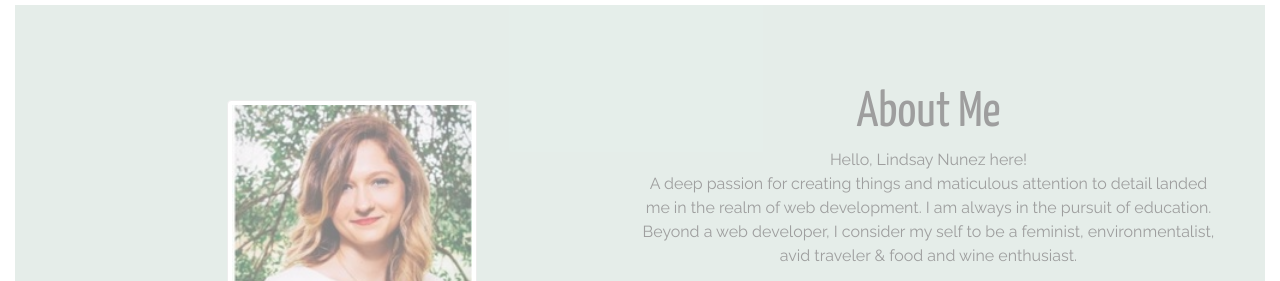
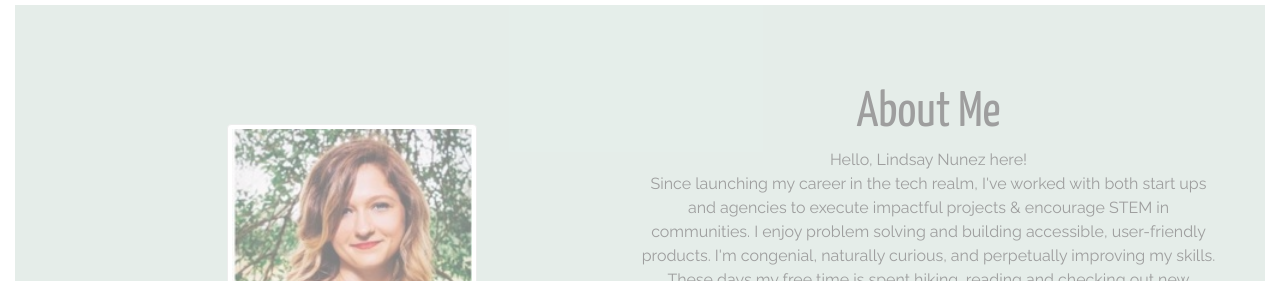
Before and after one commit to lindsayanunez/WIPportfolio, a plain HTML site: page index.html in a window 1280 px wide. Shown: the part 1627-1908 px from the top of the page. Drawn offline with nearby package versions, Linux system fonts and the light colour scheme; a script that the page names is missing.

Commit message:
Updated copy.

```diff
--- a/index.html
+++ b/index.html
@@ -84,8 +84,8 @@
   <div class="aboutText">
     <h2>About Me</h2>
     <p>Hello, Lindsay Nunez here! <br>
-    A deep passion for creating things and maticulous attention to detail landed me in the realm of web development. I am always in the pursuit of education.
-    <br>Beyond a web developer, I consider my self to be a feminist, environmentalist, avid traveler & food and wine enthusiast.</p>
+      Since launching my career in the tech realm, I've worked with both start ups and agencies to execute impactful projects & encourage STEM in communities. I enjoy problem solving and building accessible, user-friendly products. I'm congenial, naturally curious, and perpetually improving my skills. These days my free time is spent hiking, reading and checking out new restaurants.
+    </p>
     <ul>
       <li><a href="mailto:someone@example.com?Subject=Hello%20" target="_top"><i class="fa fa-envelope-o" aria-hidden="true"></i></a></li>
       <li><a href="https://mobile.twitter.com/lindsayanunez" target="_blank"><i class="fa fa-twitter" aria-hidden="true"></i></a></li>
```
Also changed, not shown: resume.html (+1 -1 lines), 1 other file.
